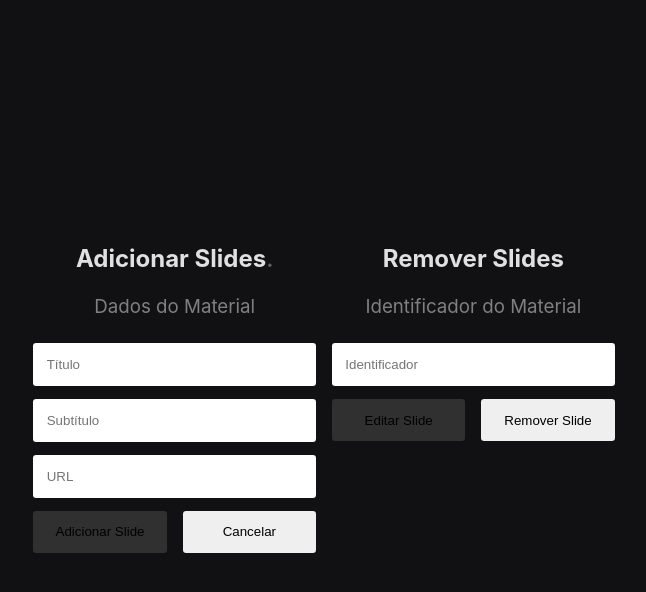
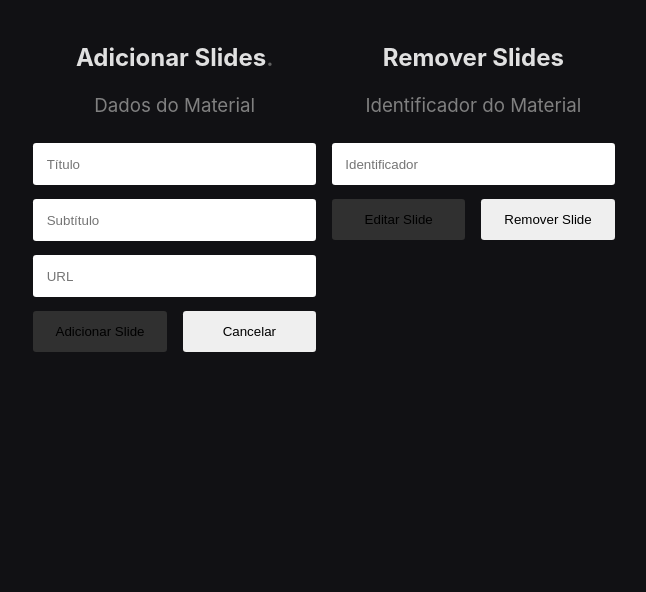
Before and after one commit to silv4b/slides-list, a React (Vite) app: page /manage-material in a window 1280 px wide. Shown: the top 592 px of the page, without its empty margins (316-962 px from the left). Built offline with nearby package versions, Linux system fonts and the light colour scheme; no server answers.

Commit message:
refatoração e adequação do código #7 & #10

```diff
--- a/index.html
+++ b/index.html
@@ -4,7 +4,7 @@
     <meta charset="UTF-8" />
     <link rel="icon" type="image/svg+xml" href="/vite.svg" />
     <meta name="viewport" content="width=device-width, initial-scale=1.0" />
-    <title>Slides PEOO | 116664 - TIN.0590</title>
+    <title>Posts | Platform</title>
   </head>
   <body>
     <div id="root"></div>
--- a/src/App.css
+++ b/src/App.css
@@ -1,6 +1,6 @@
 #root {
-    /* display: flex; */
-    /* flex-direction: column; */
+    /* display: flex;
+    flex-direction: column; */
     align-items: center;
     margin: 0 auto 0 auto;
     text-align: center;
--- a/src/components/ClassElement/ClassElement.Style.ts
+++ b/src/components/ClassElement/ClassElement.Style.ts
@@ -1,8 +1,10 @@
 import styled from "styled-components";
 
 const Container = styled.div`
+  width: 290px;
   display: flex;
-  margin: 20px;
+  margin: 0.6rem;
+  background-color: blue;
 `;
 
 export { Container };
--- a/src/components/ClassPage/ClassPageStyle.ts
+++ b/src/components/ClassPage/ClassPageStyle.ts
@@ -3,6 +3,8 @@ import styled from "styled-components";
 const Container = styled.div`
   display: flex;
   flex-direction: column;
+  margin: auto;
+  justify-content: center;
   align-items: center;
   background-color: grey;
   transition: 0.2s ease-in-out;
--- a/src/components/Main/Main.Style.ts
+++ b/src/components/Main/Main.Style.ts
@@ -16,6 +16,13 @@ const Subtitle = styled.h3`
   margin: 1rem;
   color: gray;
   font-weight: 400;
+  text-align: center;
+
+  @media screen and (max-width: 490px) {
+    display: flex;
+    justify-content: center;
+    width: 290px;
+  }
 `;
 
 const MyLink = styled.a``;
--- a/src/components/ManageMaterial/ManageMaterial.tsx
+++ b/src/components/ManageMaterial/ManageMaterial.tsx
@@ -48,7 +48,6 @@ export default function ManageSlides() {
 
   const handleInsertData = async () => {
     if (idToDelete != undefined) {
-      console.log("Tá com valor!");
       updateSlide("material", idToDelete, {
         title: formSlide.title,
         subtitle: formSlide.subtitle,
--- a/src/components/MaterialList/MaterialList.tsx
+++ b/src/components/MaterialList/MaterialList.tsx
@@ -8,7 +8,7 @@ import {
 } from "../../controllers/SelectController";
 import { InputData, Container, MyButton } from "./MaterialList.Style";
 
-export default function SlideList() {
+export default function MaterialList() {
   const [textSearch, setTextSearch] = useState("");
   const [posts, setPost] = useState<PostType[]>([]);
   const fetcher = useCallback(async () => {
--- a/src/controllers/UpdateController.ts
+++ b/src/controllers/UpdateController.ts
@@ -15,7 +15,7 @@ export const updateSlide = async (
     return false;
   } else {
     const { error } = await supabase
-      .from("slides")
+      .from(tableName)
       .update(dataToUpdate)
       .eq("id", idToUpdate);
     if (error) {
--- a/src/index.css
+++ b/src/index.css
@@ -25,8 +25,8 @@ a:hover {
 }
 
 body {
-    margin: 0;
     display: flex;
+    flex-direction: column;
     place-items: center;
     min-width: 320px;
     min-height: 100vh;
--- a/src/main.tsx
+++ b/src/main.tsx
@@ -1,6 +1,5 @@
 import React from "react";
 import ReactDOM from "react-dom/client";
-import App from "./App.tsx";
 import "./index.css";
 import { createBrowserRouter, RouterProvider } from "react-router-dom";
 
@@ -8,12 +7,19 @@ import { createBrowserRouter, RouterProvider } from "react-router-dom";
 import ManageSlides from "./components/ManageMaterial/ManageMaterial.tsx";
 import ErrorPage from "./components/ErrorPage/ErrorPage.tsx";
 import ClassesPage from "./components/ClassPage/ClassPage.tsx";
+import Main from "./components/Main/Main.tsx";
 
 const router = createBrowserRouter([
-  // Inicial Page
+  // Inicial Page (temp)
   {
     path: "/",
-    element: <App />,
+    element: <ClassesPage />,
+    errorElement: <ErrorPage />,
+  },
+  // Materials Page (temp)
+  {
+    path: "/materials",
+    element: <Main />,
     errorElement: <ErrorPage />,
   },
   // Manage materials
```
